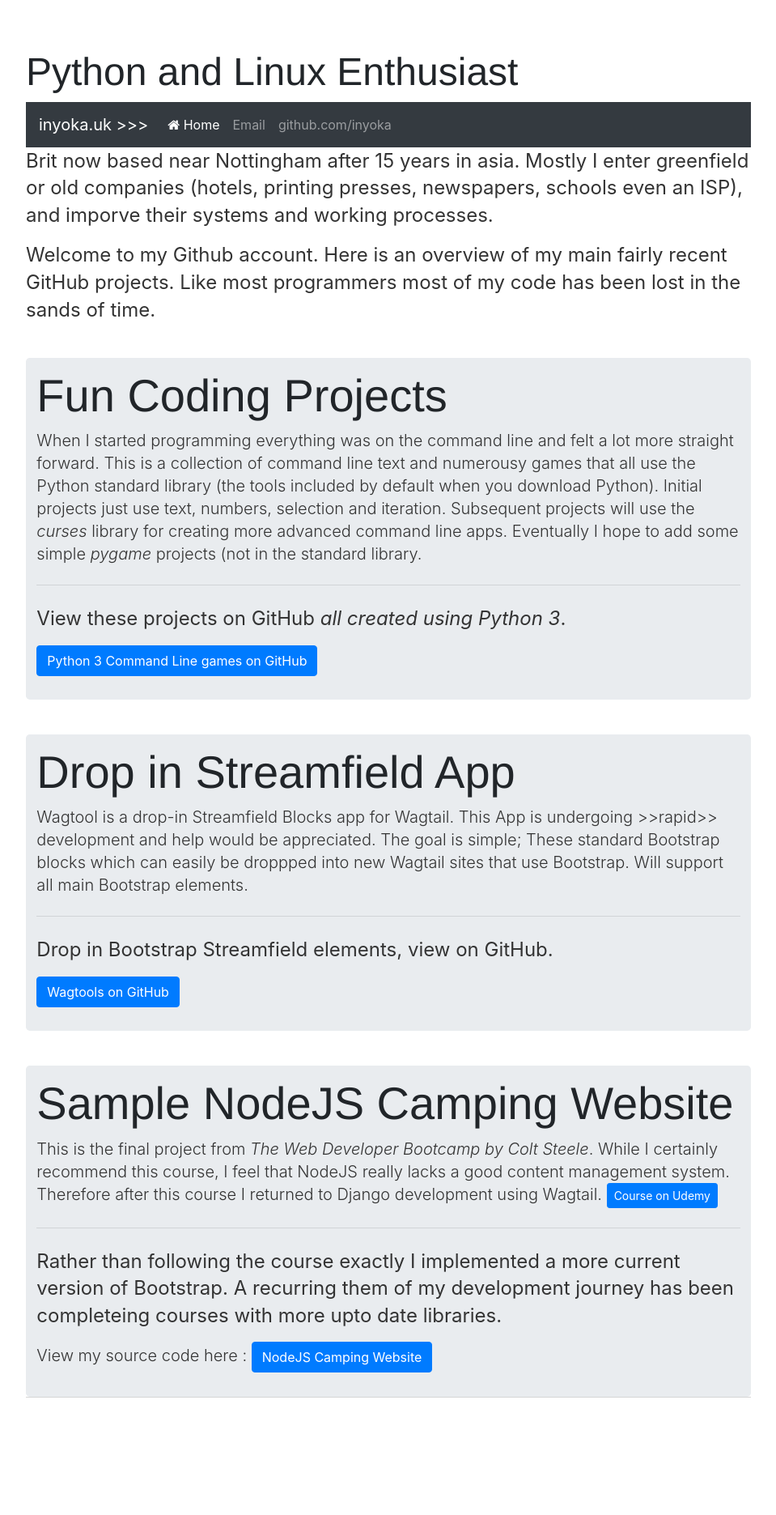
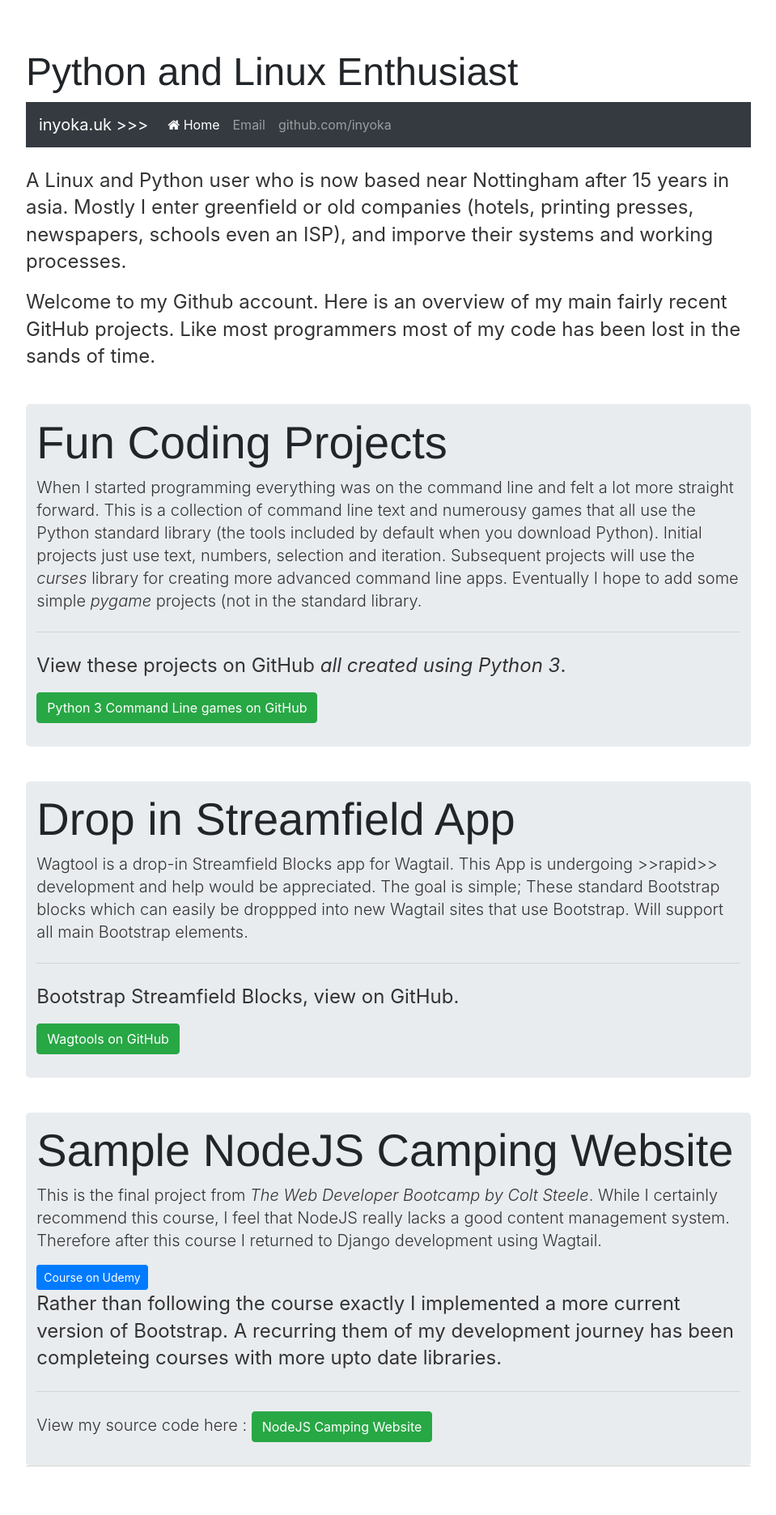
Before and after one commit to inyoka/inyoka.github.io, a Jekyll site: the page built from index.html, in a window 1280 px wide. Shown: the whole page at 81% size, without its empty margins (160-1119 px from the left). Built offline with Jekyll 4.4.1, drawn with Linux system fonts in a browser that asks for light colours; nearby versions of some CDN libraries; before the commit the page ends 1786 px from its top, so only the background shows below that.

Commit message:
Button improvements

```diff
--- a/index.html
+++ b/index.html
@@ -2,7 +2,8 @@
 layout: default
 title: Simon, Geek for hire
 ---
-<p>Brit now based near Nottingham after 15 years in asia.  Mostly I enter greenfield or old companies (hotels, printing presses, newspapers, schools even an ISP), and imporve their systems and working processes.</p>
+<br>
+<p>A Linux and Python user who is now based near Nottingham after 15 years in asia.  Mostly I enter greenfield or old companies (hotels, printing presses, newspapers, schools even an ISP), and imporve their systems and working processes.</p>
 <p>
 Welcome to my Github account.  Here is an overview of my main fairly recent GitHub projects.  Like most programmers most of my code has been lost in the sands of time.
 </p>
@@ -16,7 +17,7 @@
     <hr class="my-4">
     <p>View these projects on GitHub <em>all created using Python 3</em>.</p>
     <p class="lead">
-      <a class="btn btn-primary btn-md" href="https://github.com/Fun-Coding-Projects" role="button">Python 3 Command Line games on GitHub</a>
+      <a class="btn btn-success btn-md" href="https://github.com/Fun-Coding-Projects" role="button">Python 3 Command Line games on GitHub</a>
     </p>
 </section>
 
@@ -26,9 +27,9 @@
     These standard Bootstrap blocks which can easily be droppped into new Wagtail sites that use Bootstrap.  Will support all main Bootstrap elements.
   </p>
   <hr class="my-4">
-  <p>Drop in Bootstrap Streamfield elements, view on GitHub.</p>
+  <p>Bootstrap Streamfield Blocks, view on GitHub.</p>
   <p class="lead">
-    <a class="btn btn-primary btn-md" href="https://github.com/chandra-kumala-school/wagtools" role="button">Wagtools on GitHub</a>
+    <a class="btn btn-success btn-md" href="https://github.com/chandra-kumala-school/wagtools" role="button">Wagtools on GitHub</a>
   </p>
 </section>
 
@@ -37,14 +38,15 @@
   <p class="lead">
     This is the final project from <em>The Web Developer Bootcamp by Colt Steele</em>.  While I certainly recommend this course, I feel
     that NodeJS really lacks a good content management system.  Therefore after this course I returned to Django development using Wagtail.
-    <a class="btn btn-primary btn-sm" href="https://www.udemy.com/course/the-web-developer-bootcamp/" role="button">Course on Udemy</a>
   </p>
-  <hr class="my-4">
+  <a class="btn btn-primary btn-sm" href="https://www.udemy.com/course/the-web-developer-bootcamp/" role="button">Course on Udemy</a>
   <p>Rather than following the course exactly I implemented a more current version of Bootstrap.  A recurring them of my development journey
     has been completeing courses with more upto date libraries.
   </p>
+  <hr class="my-4">
+
   <p class="lead">
     View my source code here :
-    <a class="btn btn-primary btn-md" href="https://github.com/inyoka/Sample-Camping-Website" role="button">NodeJS Camping Website</a>
+    <a class="btn btn-success btn-md" href="https://github.com/inyoka/Sample-Camping-Website" role="button">NodeJS Camping Website</a>
   </p>
 </section>
```
